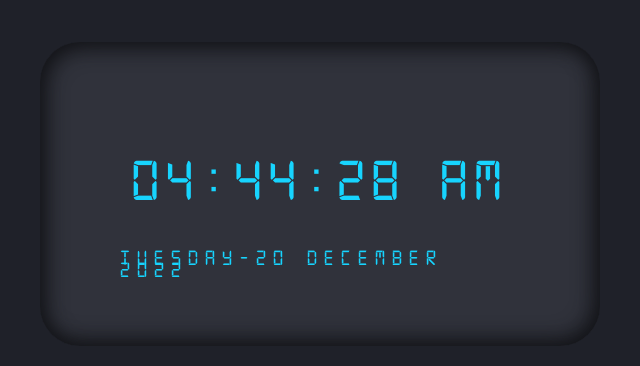
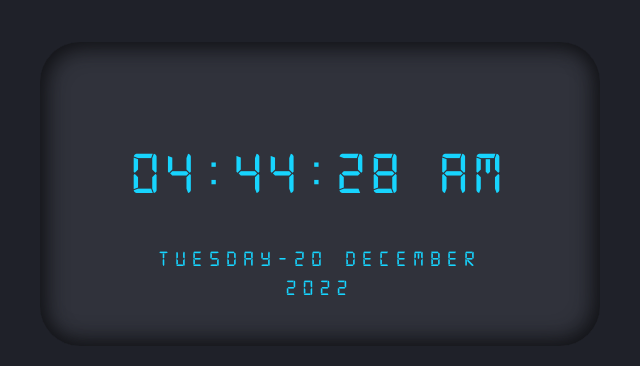
Before and after one commit to aashish-dhiman/Digital-Clock, a plain HTML site: page index.html in a window 1280 px wide. Shown: the part 206-572 px from the top of the page, without its empty margins (320-960 px from the left). Drawn offline with Linux system fonts and the light colour scheme.

Commit message:
solved date alignment bug

```diff
--- a/styles.css
+++ b/styles.css
@@ -28,7 +28,9 @@ body {
 }
 #MyDate {
     font-size: 22px;
-    margin: 0px 0px 20px 0px;
+    text-align: center;
+    line-height: 1.3;
+    margin: 0px 0px 0px 0px;
 }
 
 .clock:hover {
```
